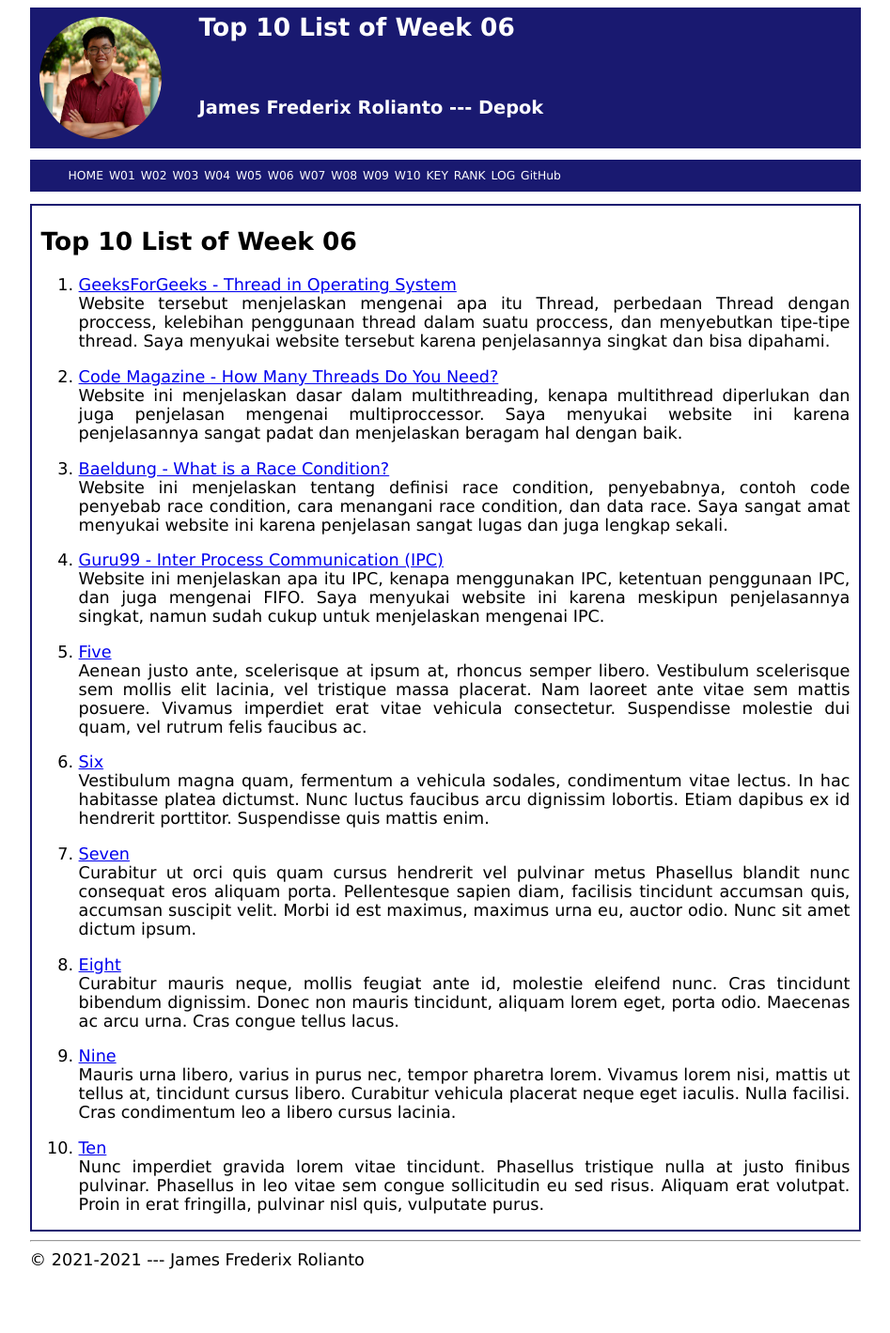
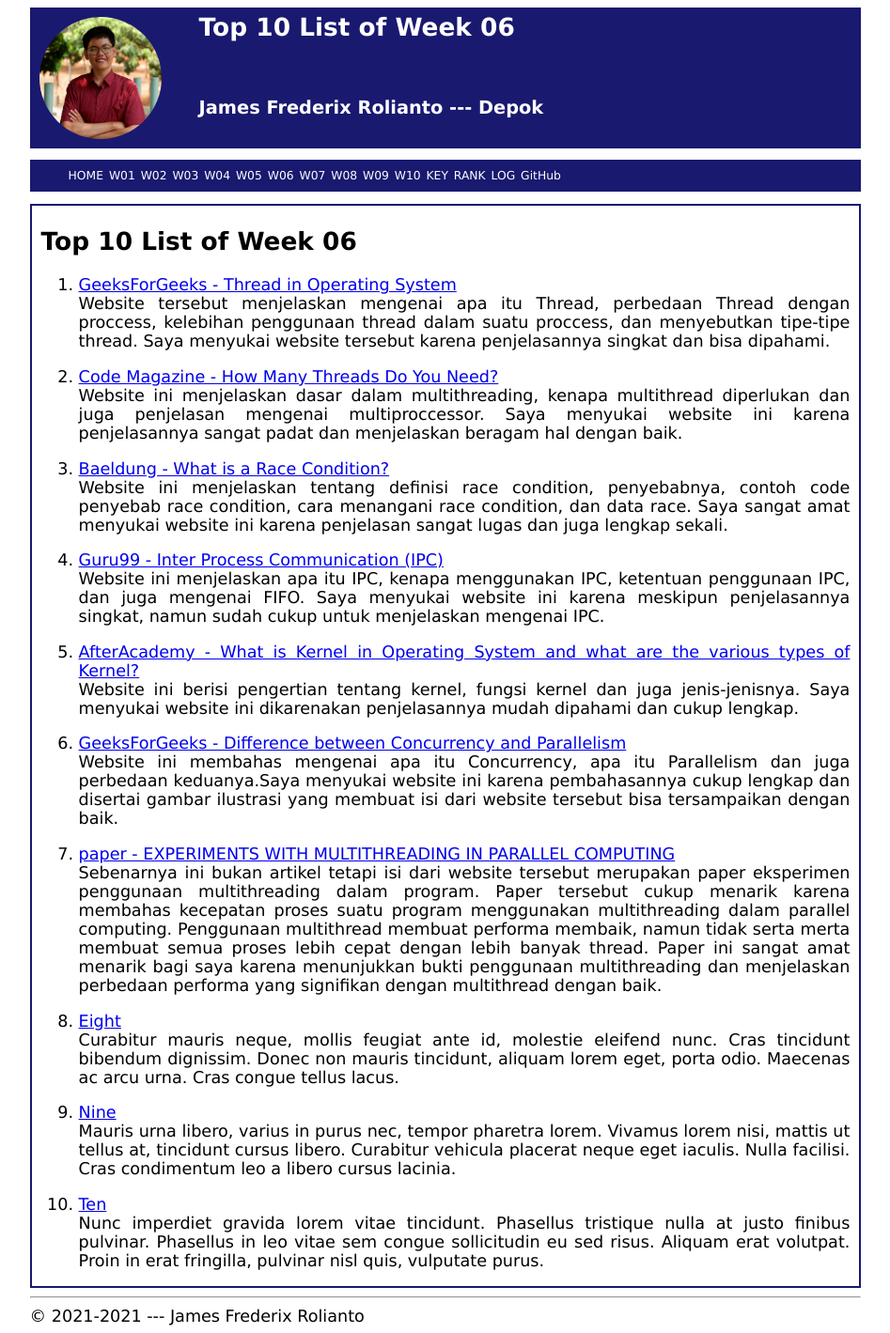
Before and after one commit to SinusCosinusTangen/os211, a Jekyll site: the page built from w06.md, in a window 1280 px wide. Shown: the whole page at 94% size, without its empty margins (166-1113 px from the left). Built offline with Jekyll 4.4.1, drawn with Linux system fonts in a browser that asks for light colours; our own code applies the rules of GitHub Pages for plain Markdown files; before the commit the page ends 1359 px from its top, so only the background shows below that.

Commit message:
OS211 SinusCosinusTangen

```diff
--- a/assets/css/style.css
+++ b/assets/css/style.css
@@ -6,6 +6,11 @@
 
 section {
   border: solid 2px midnightblue;
+}
+
+::hover {
+  font: bold;
+  color: midnightblue;
 }
 
 hr {
--- a/w06.md
+++ b/w06.md
@@ -22,26 +22,20 @@ condition, dan data race. Saya sangat amat menyukai website ini karena penjelasa
 Website ini menjelaskan apa itu IPC, kenapa menggunakan IPC, ketentuan penggunaan IPC, dan juga mengenai FIFO. Saya menyukai
 website ini karena meskipun penjelasannya singkat, namun sudah cukup untuk menjelaskan mengenai IPC.
 
-5. [Five](https://en.wikipedia.org/wiki/5)<br>
-Aenean justo ante, scelerisque at ipsum at, rhoncus semper libero.
-Vestibulum scelerisque sem mollis elit lacinia, vel tristique massa placerat.
-Nam laoreet ante vitae sem mattis posuere.
-Vivamus imperdiet erat vitae vehicula consectetur.
-Suspendisse molestie dui quam, vel rutrum felis faucibus ac.
+5. [AfterAcademy - What is Kernel in Operating System and what are the various types of Kernel?](https://afteracademy.com/blog/what-is-kernel-in-operating-system-and-what-are-the-various-types-of-kernel)<br>
+Website ini berisi pengertian tentang kernel, fungsi kernel dan juga jenis-jenisnya. Saya menyukai website ini dikarenakan
+penjelasannya mudah dipahami dan cukup lengkap.
 
-6. [Six](https://en.wikipedia.org/wiki/6)<br>
-Vestibulum magna quam, fermentum a vehicula sodales, condimentum vitae lectus.
-In hac habitasse platea dictumst.
-Nunc luctus faucibus arcu dignissim lobortis.
-Etiam dapibus ex id hendrerit porttitor.
-Suspendisse quis mattis enim.
+6. [GeeksForGeeks - Difference between Concurrency and Parallelism](https://www.geeksforgeeks.org/difference-between-concurrency-and-parallelism/)<br>
+Website ini membahas mengenai apa itu Concurrency, apa itu Parallelism dan juga perbedaan keduanya.Saya menyukai website
+ini karena pembahasannya cukup lengkap dan disertai gambar ilustrasi yang membuat isi dari website tersebut bisa tersampaikan dengan baik.
 
-7. [Seven](https://en.wikipedia.org/wiki/7)<br>
-Curabitur ut orci quis quam cursus hendrerit vel pulvinar metus
-Phasellus blandit nunc consequat eros aliquam porta.
-Pellentesque sapien diam, facilisis tincidunt accumsan quis, accumsan suscipit velit.
-Morbi id est maximus, maximus urna eu, auctor odio.
-Nunc sit amet dictum ipsum.
+7. [paper - EXPERIMENTS WITH MULTITHREADING IN PARALLEL COMPUTING ](https://citeseerx.ist.psu.edu/viewdoc/download?doi=10.1.1.127.7775&rep=rep1&type=pdf)<br>
+Sebenarnya ini bukan artikel tetapi isi dari website tersebut merupakan paper eksperimen penggunaan multithreading dalam program.
+Paper tersebut cukup menarik karena membahas kecepatan proses suatu program menggunakan multithreading dalam parallel computing.
+Penggunaan multithread membuat performa membaik, namun tidak serta merta membuat semua proses lebih cepat dengan lebih banyak thread.
+Paper ini sangat amat menarik bagi saya karena menunjukkan bukti penggunaan multithreading dan menjelaskan perbedaan performa yang
+signifikan dengan multithread dengan baik.
 
 8. [Eight](https://en.wikipedia.org/wiki/8)<br>
 Curabitur mauris neque, mollis feugiat ante id, molestie eleifend nunc.
```
